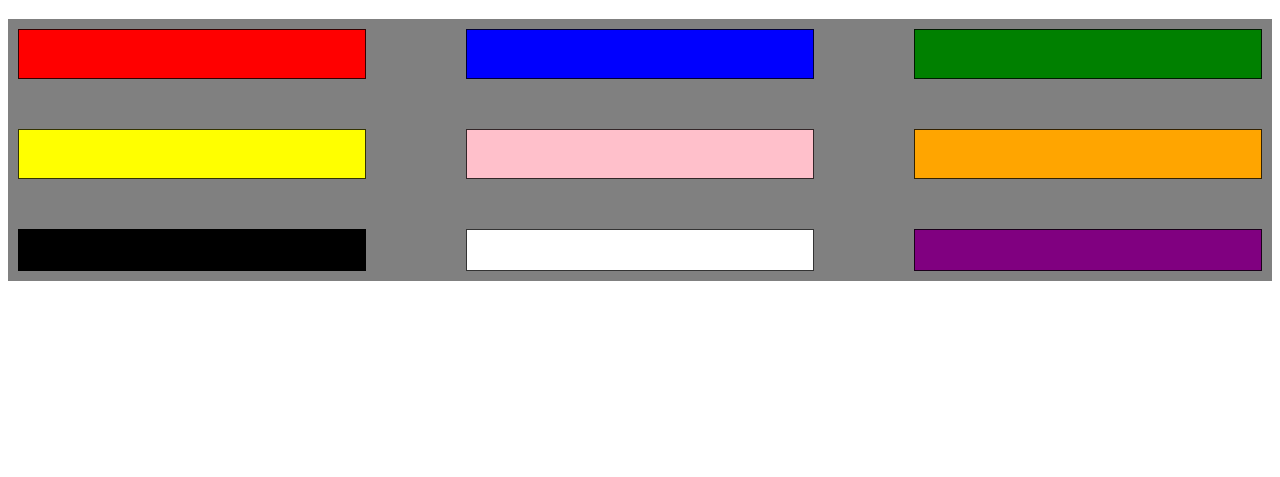
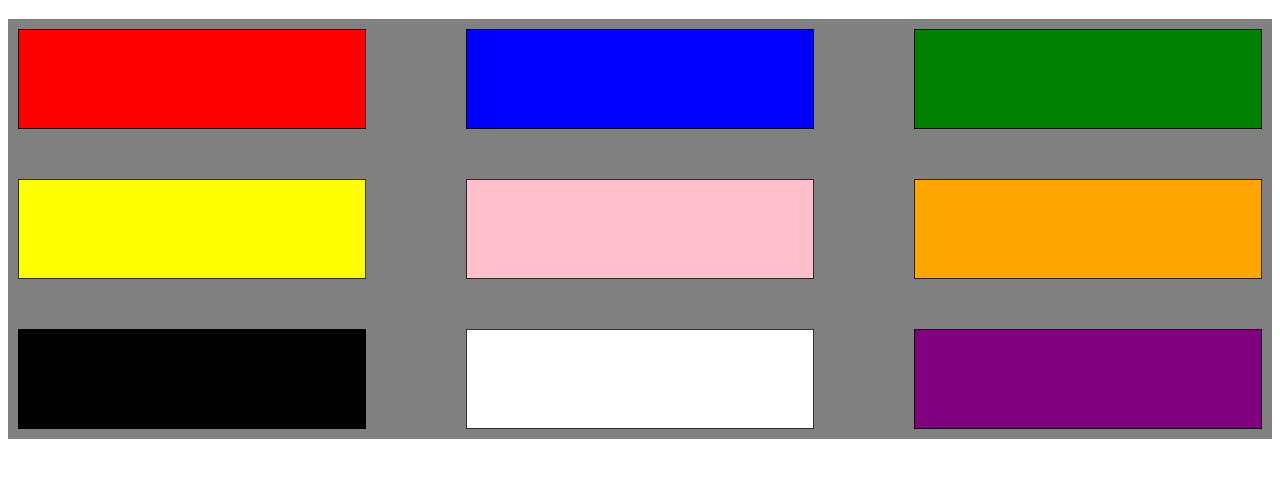
Before and after one commit to amirten28/eddie, a plain HTML site: page index.html in a window 1280 px wide. Shown: the part 61-538 px from the top of the page. Drawn offline with Linux system fonts and the light colour scheme.

Commit message:
Add files via upload

```diff
--- a/appgo.css
+++ b/appgo.css
@@ -2,7 +2,7 @@
   display: grid;
   grid-gap: 50px 100px;
   grid-template-columns: auto auto auto;
-  grid-template-rows: 50px 50px ;
+  grid-template-rows: 100px 100px 100px;
   background-color: grey;
   padding: 10px;
 }
```
